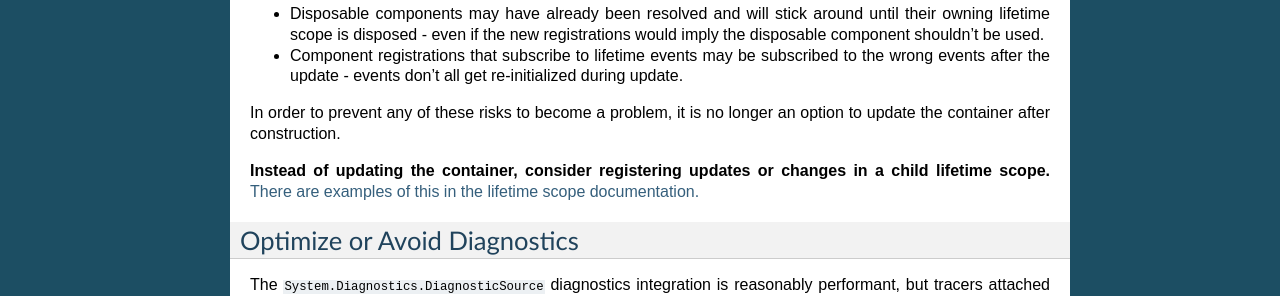
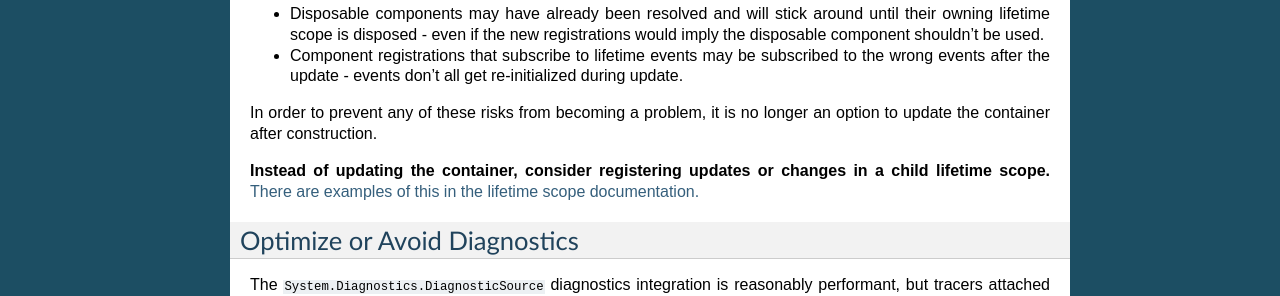
Before and after one commit to autofac/Documentation, a Sphinx documentation site: the page built from docs/best-practices/index.rst, in a window 1280 px wide and 900 px high, scrolled down 1727 px. Shown: the part 330-626 px from the top of the window. Built offline with Sphinx 7.4.7, drawn with Linux system fonts in a browser that asks for light colours.

Commit message:
Update docs/best-practices/index.rst
Co-authored-by: Alistair Evans <alistairjevans@gmail.com>

```diff
--- a/docs/best-practices/index.rst
+++ b/docs/best-practices/index.rst
@@ -89,7 +89,7 @@ Starting from Autofac 5.x the container is immutable. There are several potentia
 - Disposable components may have already been resolved and will stick around until their owning lifetime scope is disposed - even if the new registrations would imply the disposable component shouldn't be used.
 - Component registrations that subscribe to lifetime events may be subscribed to the wrong events after the update - events don't all get re-initialized during update.
 
-In order to prevent any of these risks to become a problem, it is no longer an option to update the container after construction.
+In order to prevent any of these risks from becoming a problem, it is no longer an option to update the container after construction.
 
 **Instead of updating the container, consider registering updates or changes in a child lifetime scope.** :doc:`There are examples of this in the lifetime scope documentation. <../lifetime/working-with-scopes>`
 
```
